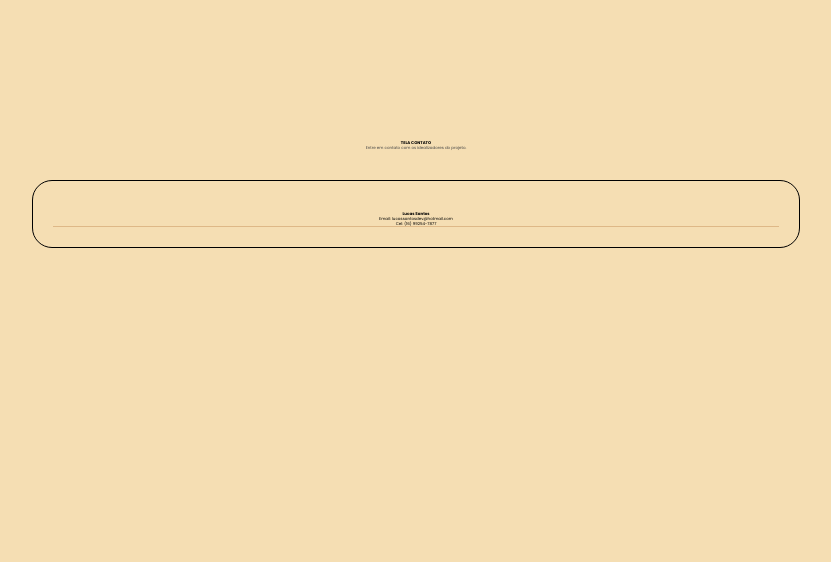
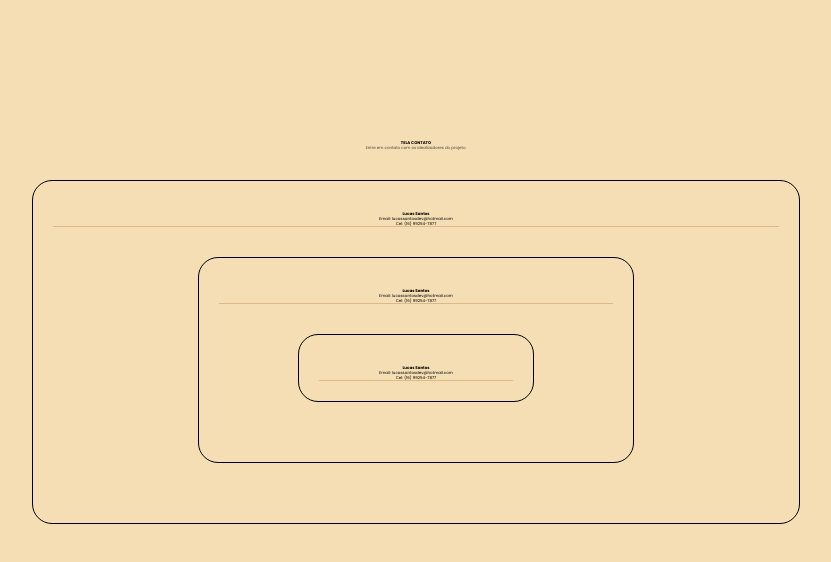
Before and after one commit to LucasSantosTaqua/teste, a plain HTML site: page Index.html in a window 1280 px wide. Shown: the whole page, without its empty margins (224-1055 px from the left). Drawn offline with Linux system fonts and the light colour scheme.

Commit message:
Update Index.html

```diff
--- a/Index.html
+++ b/Index.html
@@ -19,6 +19,18 @@
             <p>Email: lucassantosdev@hotmail.com</p>
             <p>Cel: (16) 99254-7877</p>
         </div>
+         <div class="contato-info">
+        <div class="contato-info-item">
+            <h2>Lucas Santos</h2>
+            <p>Email: lucassantosdev@hotmail.com</p>
+            <p>Cel: (16) 99254-7877</p>
+        </div>
+              <div class="contato-info">
+        <div class="contato-info-item">
+            <h2>Lucas Santos</h2>
+            <p>Email: lucassantosdev@hotmail.com</p>
+            <p>Cel: (16) 99254-7877</p>
+        </div>
 
     </div>
 </body>
```
